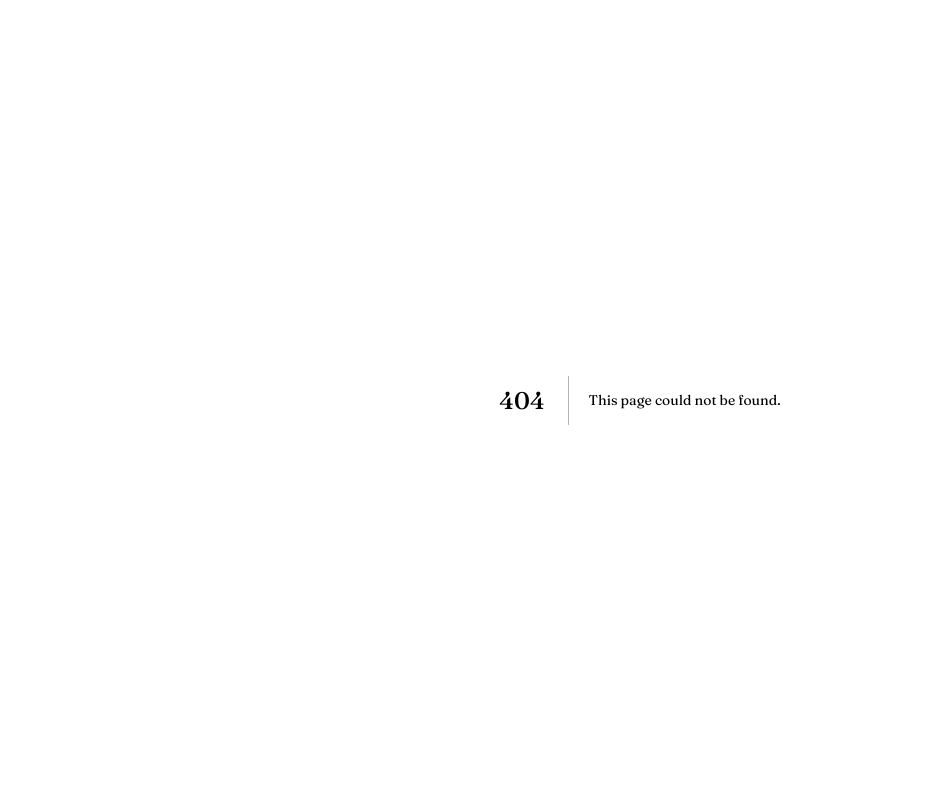
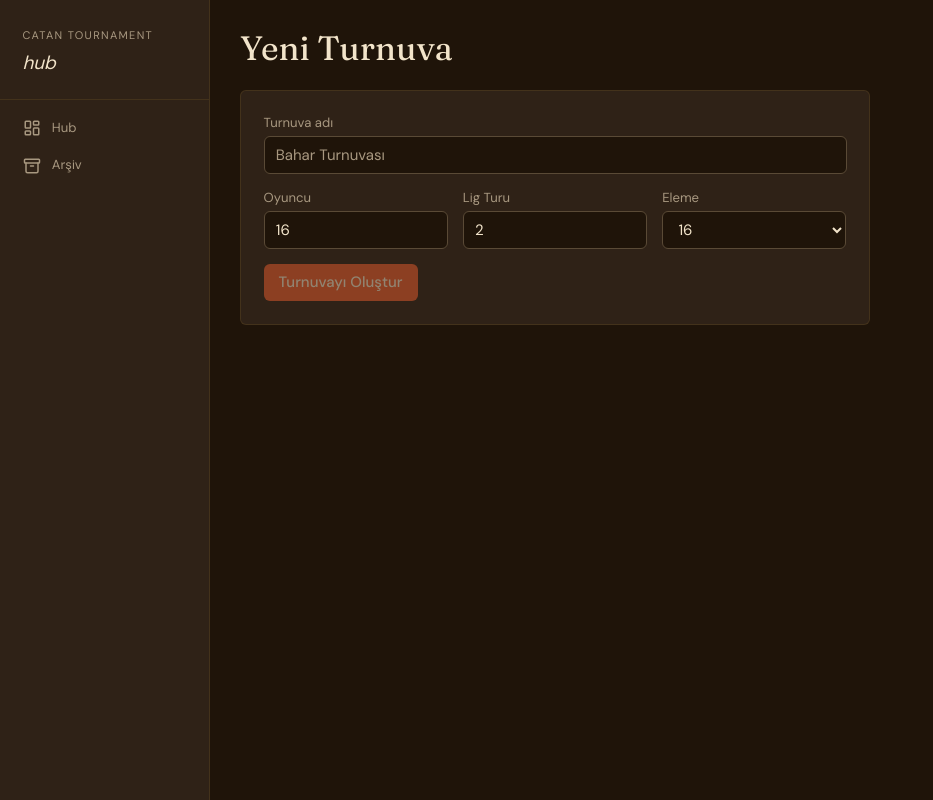
Before and after one commit to MustafaKucukcoskun/catan-tournament, a Next.js app: page /admin/new in a window 1280 px wide. Before the commit this address had no page. Shown: the whole page, without its empty margins (0-933 px from the left). Built offline with nearby package versions, Linux system fonts and the light colour scheme.

Commit message:
feat: new tournament wizard with conflict modal

```diff
--- /dev/null
+++ b/app/admin/new/page.tsx
@@ -0,0 +1,13 @@
+import { Shell } from '@/components/layout/Shell';
+import { NewTournamentWizard } from '@/components/admin/NewTournamentWizard';
+
+export default function NewTournamentPage() {
+  return (
+    <Shell>
+      <div className="space-y-6">
+        <h1 className="text-4xl font-[var(--font-display)]">Yeni Turnuva</h1>
+        <NewTournamentWizard />
+      </div>
+    </Shell>
+  );
+}
--- /dev/null
+++ b/components/admin/NewTournamentWizard.tsx
@@ -0,0 +1,85 @@
+'use client';
+import { useState } from 'react';
+import { useRouter } from 'next/navigation';
+import { Card } from '@/components/ui/Card';
+import { Button } from '@/components/ui/Button';
+import { Input } from '@/components/ui/Input';
+import { Modal } from '@/components/ui/Modal';
+import { createTournament } from '@/app/actions/tournament';
+
+export function NewTournamentWizard() {
+  const router = useRouter();
+  const [name, setName] = useState('');
+  const [totalPlayers, setTotalPlayers] = useState(16);
+  const [leagueRounds, setLeagueRounds] = useState(2);
+  const [elim, setElim] = useState<4 | 16 | 64 | 256>(16);
+  const [conflict, setConflict] = useState<string | null>(null);
+  const [submitting, setSubmitting] = useState(false);
+
+  async function submit() {
+    // Validate: totalPlayers vs elim vs leagueRounds
+    if (leagueRounds === 0 && totalPlayers !== elim) {
+      setConflict('league_zero_mismatch');
+      return;
+    }
+    if (elim > totalPlayers) {
+      setConflict('elim_larger_than_total');
+      return;
+    }
+    setSubmitting(true);
+    await createTournament({
+      name, totalPlayers, leagueRounds, eliminationCount: elim,
+    });
+  }
+
+  return (
+    <Card className="max-w-2xl p-6 space-y-4">
+      <label className="block">
+        <div className="text-sm text-[var(--color-fg-muted)] mb-1">Turnuva adı</div>
+        <Input value={name} onChange={e => setName(e.target.value)} placeholder="Bahar Turnuvası" required />
+      </label>
+      <div className="grid grid-cols-3 gap-4">
+        <label className="block">
+          <div className="text-sm text-[var(--color-fg-muted)] mb-1">Oyuncu</div>
+          <Input type="number" min={4} value={totalPlayers} onChange={e => setTotalPlayers(Number(e.target.value))} />
+        </label>
+        <label className="block">
+          <div className="text-sm text-[var(--color-fg-muted)] mb-1">Lig Turu</div>
+          <Input type="number" min={0} value={leagueRounds} onChange={e => setLeagueRounds(Number(e.target.value))} />
+        </label>
+        <label className="block">
+          <div className="text-sm text-[var(--color-fg-muted)] mb-1">Eleme</div>
+          <select
+            value={elim}
+            onChange={e => setElim(Number(e.target.value) as 4 | 16 | 64 | 256)}
+            className="h-10 w-full px-3 bg-[var(--color-bg-deep)] border border-[var(--color-fg-subtle)] rounded-[var(--radius-md)] text-[var(--color-fg-primary)]"
+          >
+            <option value={4}>4 (Direkt Final)</option>
+            <option value={16}>16</option>
+            <option value={64}>64</option>
+            <option value={256}>256</option>
+          </select>
+        </label>
+      </div>
+      <Button onClick={submit} disabled={submitting || !name}>
+        {submitting ? 'Oluşturuluyor...' : 'Turnuvayı Oluştur'}
+      </Button>
+
+      <Modal open={conflict === 'league_zero_mismatch'} onClose={() => setConflict(null)} title="Uyumsuzluk">
+        <p className="mb-4">
+          Salt eleme (lig turu = 0) seçildi, ancak oyuncu sayısı ({totalPlayers}) eleme sayısına ({elim}) eşit değil.
+          Aşağıdaki yollardan biri gerekli:
+        </p>
+        <div className="space-y-2">
+          <Button variant="secondary" onClick={() => { setTotalPlayers(elim); setConflict(null); }} className="w-full">
+            Oyuncu sayısını {elim}&apos;a düşür
+          </Button>
+          <Button variant="secondary" onClick={() => { setLeagueRounds(1); setConflict(null); }} className="w-full">
+            1 Lig turu ekle (play-in)
+          </Button>
+          <Button variant="ghost" onClick={() => setConflict(null)} className="w-full">İptal</Button>
+        </div>
+      </Modal>
+    </Card>
+  );
+}
```
